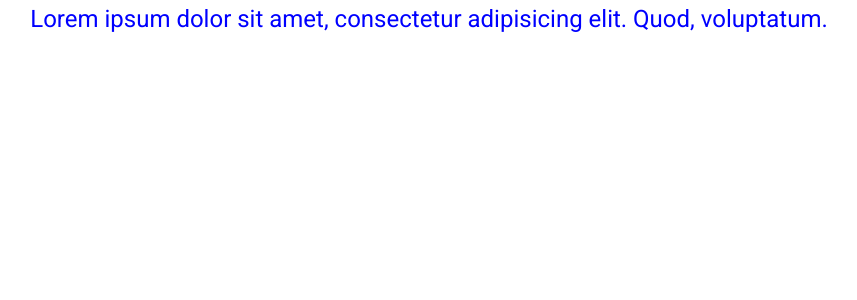
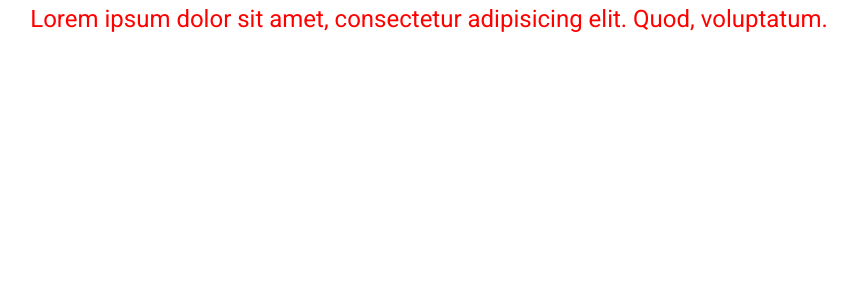
Before and after one commit to alex00788/angular-course, an Angular app: page / in a window 1280 px wide. Shown: the top 300 px of the page, without its empty margins (211-1068 px from the left). Built offline with nearby package versions, Linux system fonts and the light colour scheme.

Commit message:
поменял код передал параметры через Input

```diff
--- a/src/app/Style.dir.ts
+++ b/src/app/Style.dir.ts
@@ -1,19 +1,20 @@
-import {Directive, ElementRef, HostListener, Renderer2} from '@angular/core';
+import {Directive, ElementRef, HostListener, Input, Renderer2} from '@angular/core';
 
 @Directive({
     selector: '[appStyle]'
 })
 export class StyleDir {
+    @Input('appStyle') color: string = 'blue'
     constructor(private per1: ElementRef, private per2: Renderer2) {
 
     }
     @HostListener('click', ['$event']) onCli(tip: Event) {
-        this.per2.setStyle(this.per1.nativeElement, 'color', 'blue')
+        this.per2.setStyle(this.per1.nativeElement, 'color', this.color)
     }
     @HostListener('mouseenter') onEnter () {
-        this.per2.setStyle(this.per1.nativeElement, 'color', 'blue')
+        this.per2.setStyle(this.per1.nativeElement, 'color', this.color)
     }
     @HostListener('mouseleave') onLeave () {
-        this.per2.setStyle(this.per1.nativeElement, 'color', 'red')
+        this.per2.setStyle(this.per1.nativeElement, 'color', null)
     }
 }
--- a/src/app/app.component.html
+++ b/src/app/app.component.html
@@ -1 +1 @@
-<p appStyle>Lorem ipsum dolor sit amet, consectetur adipisicing elit. Quod, voluptatum.</p>
+<p appStyle = 'red'>Lorem ipsum dolor sit amet, consectetur adipisicing elit. Quod, voluptatum.</p>
```
Also changed, not shown: src/projekt.txt.
